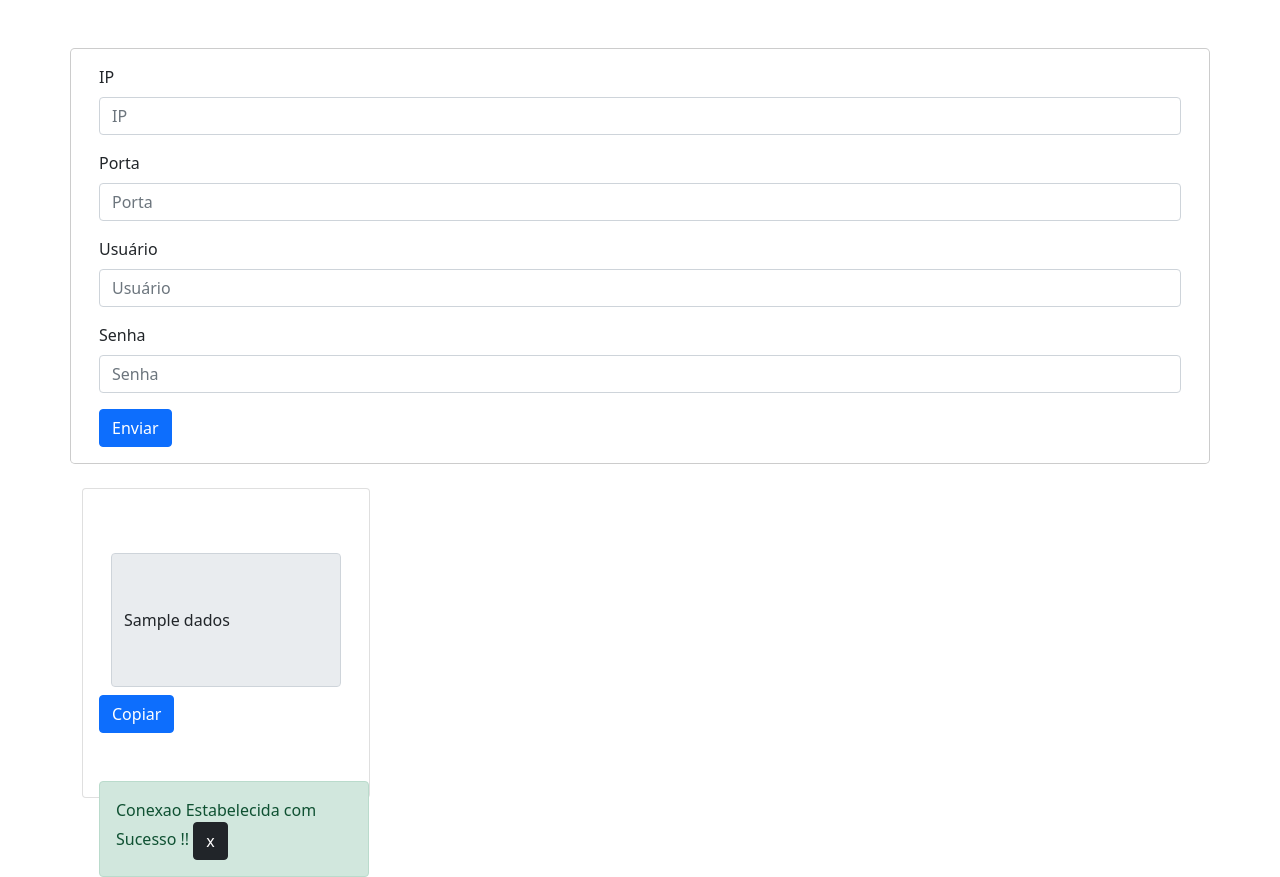
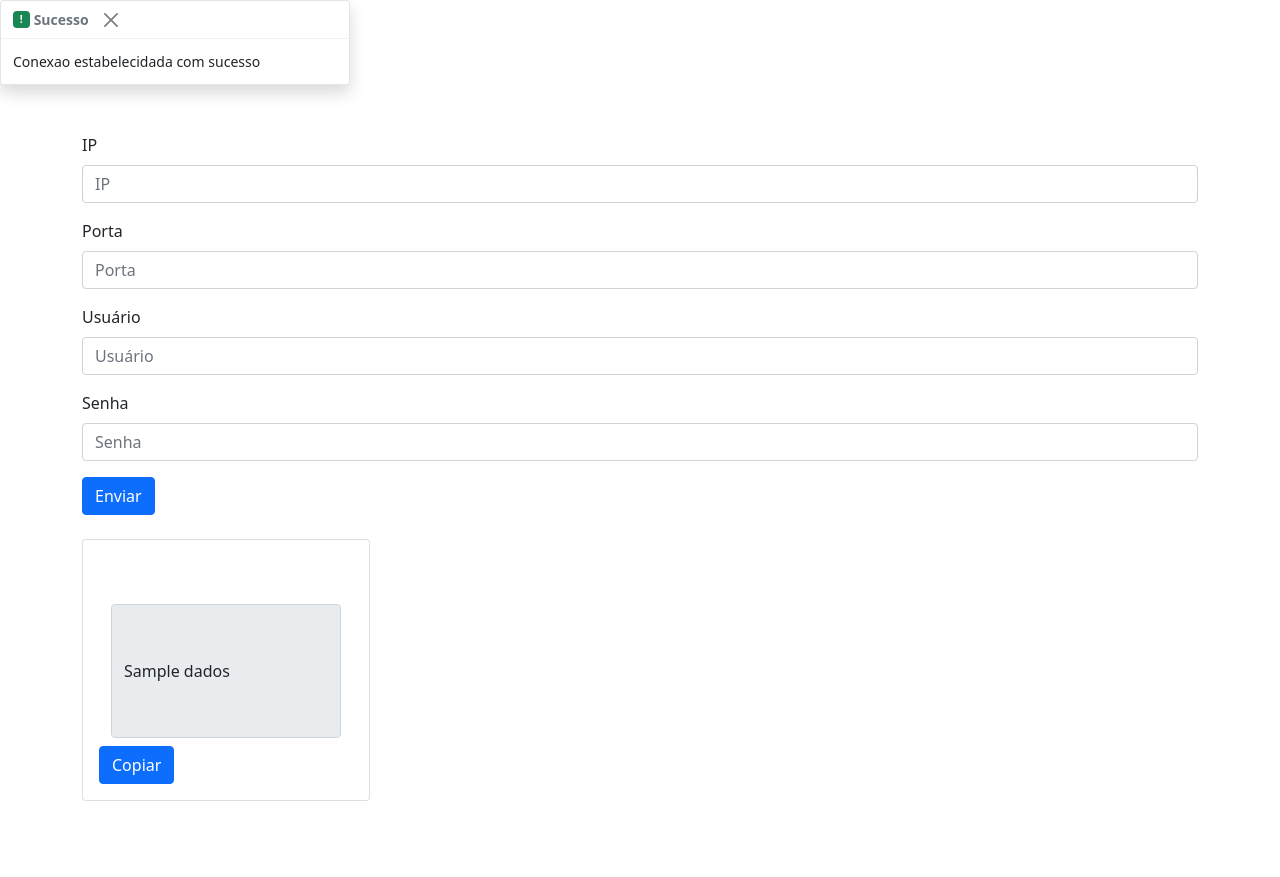
Before and after one commit to Gileno29/Server-Validator, a Python web app: template flask/templates/ssh.html in a window 1280 px wide. Shown: the part 56-933 px from the top of the page. After the commit the page ends 857 px from the top, so only its background shows below. Run offline with Jinja, Linux system fonts and the light colour scheme; the template is opened without the code that fills it: most values are stand-ins (such as "Sample title", 1, 10 or a date in 2020); some libraries are stand-ins or nearby versions.

Commit message:
ajustes nos alertas

```diff
--- /dev/null
+++ b/flask/static/modal.js
@@ -0,0 +1,5 @@
+const myModal = new bootstrap.Modal('#errorModal');
+
+window.addEventListener('DOMContentLoaded', ()=>{
+    myModal.show()
+})
--- a/flask/templates/footer.html
+++ b/flask/templates/footer.html
@@ -1,7 +1,10 @@
 
 
 
-<script src="https://cdn.jsdelivr.net/npm/bootstrap@5.1.3/dist/js/bootstrap.bundle.min.js" integrity="sha384-ka7Sk0Gln4gmtz2MlQnikT1wXgYsOg+OMhuP+IlRH9sENBO0LRn5q+8nbTov4+1p" crossorigin="anonymous"></script>
+<script src="https://code.jquery.com/jquery-3.2.1.slim.min.js" integrity="sha384-KJ3o2DKtIkvYIK3UENzmM7KCkRr/rE9/Qpg6aAZGJwFDMVNA/GpGFF93hXpG5KkN" crossorigin="anonymous"></script>
+<script src="https://cdn.jsdelivr.net/npm/popper.js@1.12.9/dist/umd/popper.min.js" integrity="sha384-ApNbgh9B+Y1QKtv3Rn7W3mgPxhU9K/ScQsAP7hUibX39j7fakFPskvXusvfa0b4Q" crossorigin="anonymous"></script>
+<script src="https://cdn.jsdelivr.net/npm/bootstrap@4.0.0/dist/js/bootstrap.min.js" integrity="sha384-JZR6Spejh4U02d8jOt6vLEHfe/JQGiRRSQQxSfFWpi1MquVdAyjUar5+76PVCmYl" crossorigin="anonymous"></script>
+<!--<script src="../static/modal.js"></script>-->
 
 </body>
 </html>
--- a/flask/templates/ssh.html
+++ b/flask/templates/ssh.html
@@ -1,14 +1,52 @@
 {% include "header.html" %}
 <script>
   function showmodal() {
-    $("#myModal").modal("show");
+    $("#modalError").modal("show");
   }
 </script>
 
+{% if conexao %}
+
+
+  {% if dados %}
+  <!--Aleta de Sucesso--->
+  <div class="toast fade show" role="alert"  aria-live="assertive" aria-atomic="true" id="myAlert">
+
+    <div class="toast-header">
+      <label class="badge bg-success me-1">!</label>
+      <strong class=”me-auto”>Sucesso</strong>
+            <button type="button" class="btn-close" data-bs-dismiss="toast" aria-label="close" onclick="removeAlert()">
+            </button>
+    </div>
+      <div class="toast-body">
+          Conexao estabelecidada com sucesso
+      </div>
+  </div>
+
+  {% else %}
+
+  {%endif%}
+{% endif %}
+
 <div class="container mt-5">
   <div class="row md-6">
+    <!--<div class="modal fade" id="meuModal" tabindex="-1" aria-labelledby="meuModalLabel" aria-hidden="true">
+      <div class="modal-dialog">
         <div class="modal-content">
+          <div class="modal-header">
+            <h5 class="modal-title" id="meuModalLabel">Título do Modal</h5>
+            <button type="button" class="btn-close" data-bs-dismiss="modal" aria-label="Close"></button>
+          </div>
           <div class="modal-body">
+            <p>Este é o conteúdo do modal.</p>
+          </div>
+          <div class="modal-footer">
+            <button type="button" class="btn btn-secondary" data-bs-dismiss="modal">Fechar</button>
+            <button type="button" class="btn btn-primary">Ação Principal</button>
+          </div>
+        </div>
+      </div>
+    </div>-->
         <form action="/valida_ssh" method="post">
           <div class="img"></div>
           <div class="mb-3">
@@ -79,39 +117,8 @@
           <button type="submit" class="btn btn-primary">Enviar</button>
         </form>
   </div>
-    </div>
-  </div>
   {% if conexao %}
-
-  <!--MODAL POP UP-->
-  <!-- Modal -->
-  <div
-    class="modal fade"
-    id="myModal"
-    tabindex="-1"
-    aria-labelledby="myModalLabel"
-    aria-hidden="true"
-  >
-    <div class="modal-dialog">
-      <div class="modal-content">
-        <div class="modal-header">
-          <h5 class="modal-title" id="myModalLabel">Sucesso!</h5>
-          <button
-            type="button"
-            class="btn-close"
-            data-bs-dismiss="modal"
-            aria-label="Close"
-          ></button>
-        </div>
-        <div class="modal-body">
-          <p>A operação foi realizada com sucesso.</p>
-        </div>
-      </div>
-    </div>
-  </div>
-
-  <!--end modal pop up-->
-  <div class="row-md-5 ml-5" onload="showmodal()">
+  <div class="row-md-5 ml-5" >
     <div class="input-group">
       {% if dados %}
       <div class="card mt-4" style="width: 18rem">
@@ -122,17 +129,7 @@
               <!--<label for="copiar">Example textarea</label> -->
               <div class="row-md-5 ml-5">
                 <div class="container">
-                <textarea
-                  disabled
-                  class="form-control"
-                  id="copiar"
-                  rows="5"
-                  cols="50"
-                >
-
-                                        {{- dados -}}
-                                    </textarea
-                >
+                  <textarea disabled class="form-control" id="copiar" rows="5" cols="50">{{- dados -}}</textarea>
                 </div>
               </div>
             </div>
@@ -146,45 +143,49 @@
                   Copiar
                 </button>
               </div>
+          </div>
 
-          <!--Aleta de Sucesso--->
-            <div class="row-md-5 mt-5">
-              <div
-                class="alert alert-success alert-dismissible fade show"
-                style="z-index: 0; position: absolute"
-                id="myAlert"
-                role="alert"
-              >
-                Conexao Estabelecida com Sucesso !!
-                <button
-                  class="btn btn-dark"
-                  title="close"
-                  onclick="removeAlert()"
-                >
-                  x
+      </div>
+
+    </div>
+
+
+
+
+  </div>
+          {% else %}
+         <!-- <div class="modal-backdrop fade show"></div>-->
+        <!--  <div class="modal fade show" id="meuModal" aria-hidden="true" aria-labelledby="meuModalLabel" style="display: block;">
+          </div>
+        -->
+
+          <!-- Modal -->
+
+          <!--<button type="button" class="btn btn-primary" data-toggle="modal" data-target="#exampleModal">
+            Launch demo modal
+          </button>-->
+
+          <div class="toast fade show" role="alert"  aria-live="assertive" aria-atomic="true" id="myAlert">
+
+            <div class="toast-header">
+              <label class="badge bg-warning me-1">!</label>
+              <strong class=”me-auto”>Aviso</strong>
+                    <button type="button" class="btn-close" data-bs-dismiss="toast" aria-label="close" onclick="removeAlert()">
                     </button>
             </div>
-            </div>
-          {% else %}
 
-          <div
-            class="alert alert-danger alert-dismissible fade show"
-            style="z-index: 0; position: absolute"
-            id="myAlert"
-            role="alert"
-          >
+
+            <div class="toast-body">
               {{ conexao }}
-            <button class="btn btn-dark" title="close" onclick="removeAlert()">
-              x
-            </button>
-          </div>
-          {% endif %}
             </div>
           </div>
+
+          {% endif %}
+
       <!--<textarea class="card" id="texto-a-copiar" rows="5" disabled="disabled"  >
 
                       </textarea>-->
-    </div>
+
 
     <script
       script
```
Lines whose indentation alone changed are shown as unchanged.
